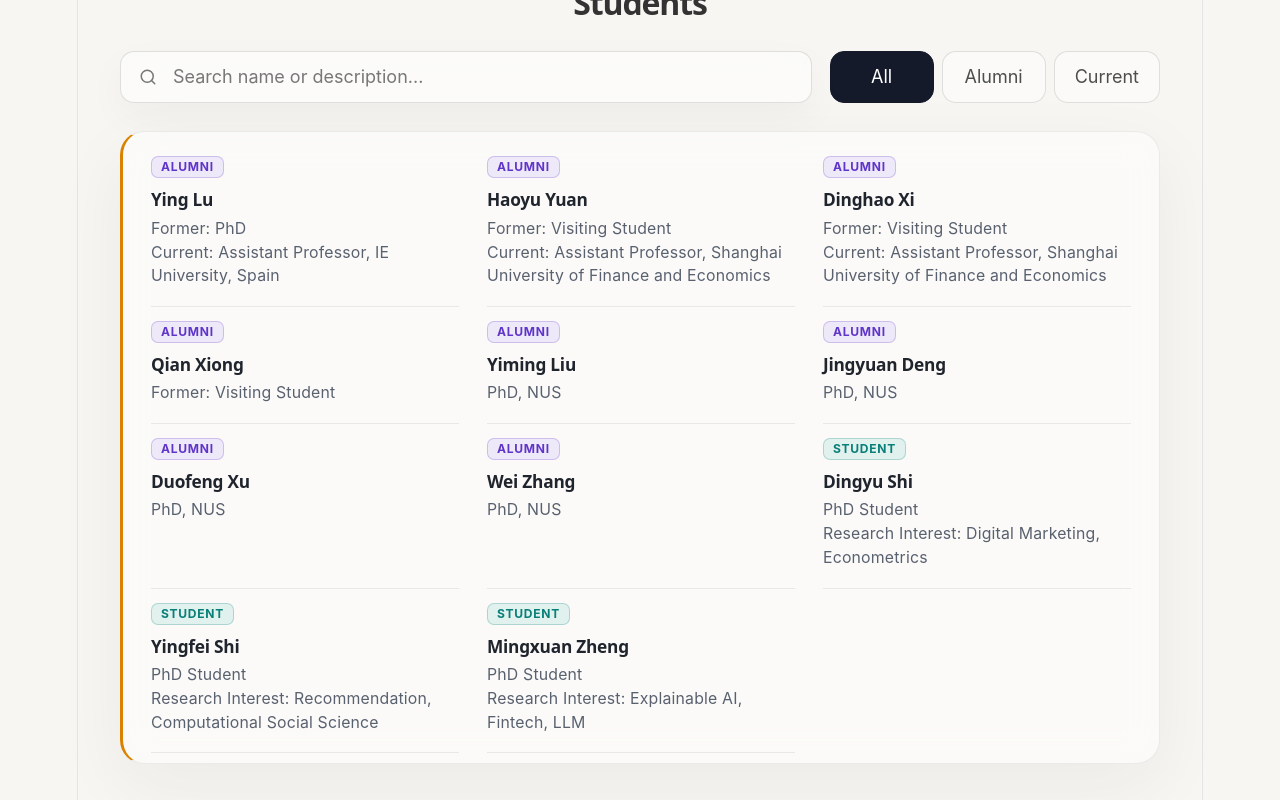
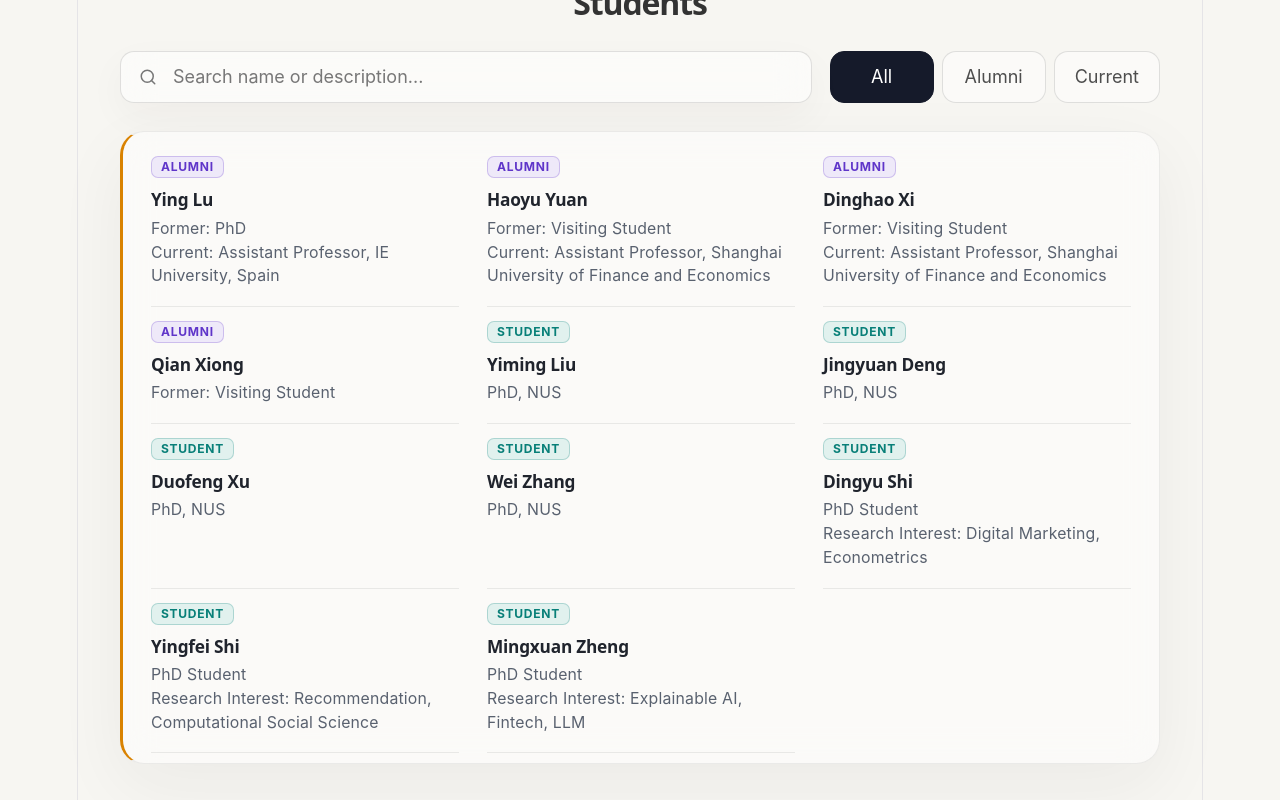
Before and after one commit to LeeZeHao/professorqiaodandanwebsite, a React (Vite) app: page / in a window 1280 px wide. Shown: the part 6393-7193 px from the top of the page. Built offline with nearby package versions, Linux system fonts and the light colour scheme.

Commit message:
Update students list

```diff
--- a/src/components/StudentsSection.tsx
+++ b/src/components/StudentsSection.tsx
@@ -34,22 +34,22 @@ const studentItems: StudentItem[] = [
   {
     name: "Yiming Liu",
     description: "PhD, NUS",
-    status: "Alumni",
+    status: "Current",
   },
   {
     name: "Jingyuan Deng",
     description: "PhD, NUS",
-    status: "Alumni",
+    status: "Current",
   },
   {
     name: "Duofeng Xu",
     description: "PhD, NUS",
-    status: "Alumni",
+    status: "Current",
   },
   {
     name: "Wei Zhang",
     description: "PhD, NUS",
-    status: "Alumni",
+    status: "Current",
   },
   {
     name: "Dingyu Shi",
```
